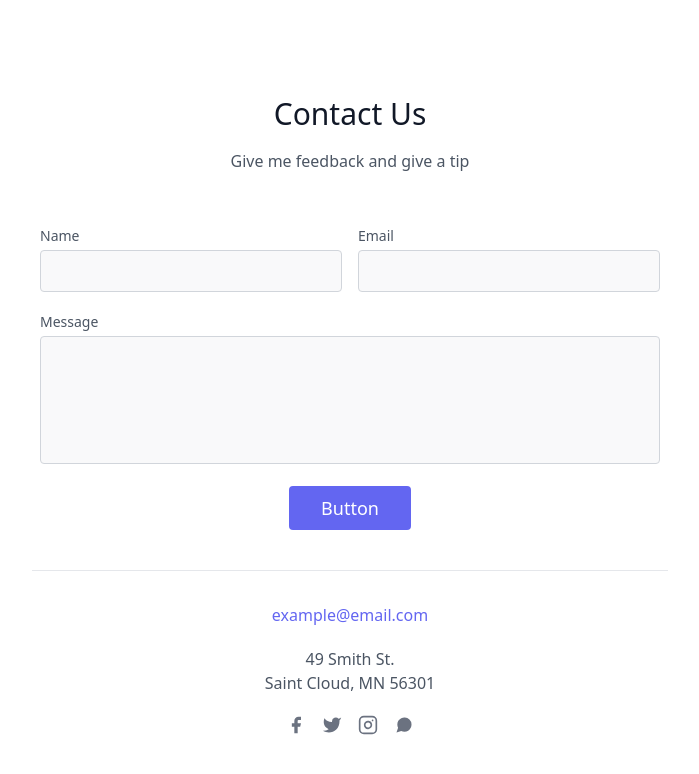
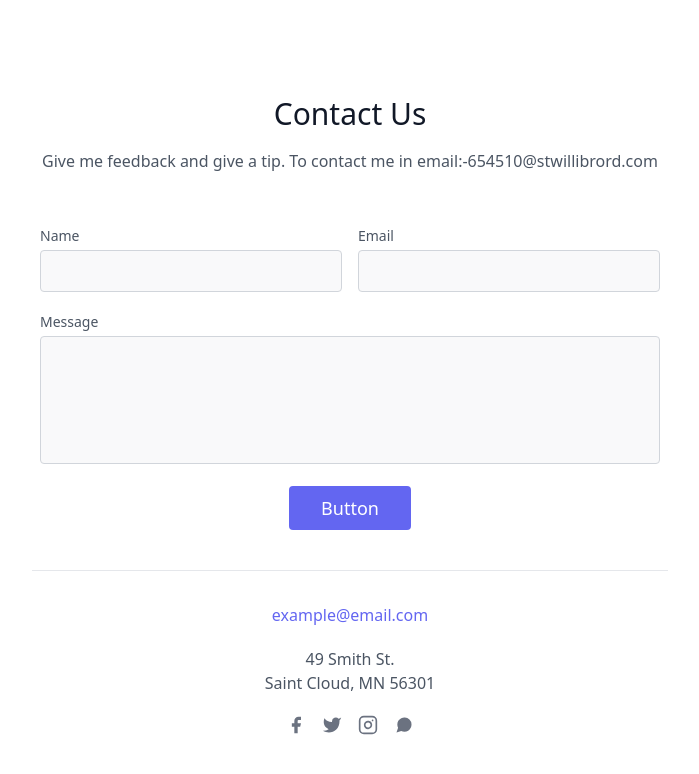
Before and after one commit to noob0000-7/Feedback, a plain HTML site: page index.html in a window 1280 px wide. Shown: the whole page, without its empty margins (290-989 px from the left). Drawn offline with nearby package versions, Linux system fonts and the light colour scheme.

Commit message:
Update index.html

```diff
--- a/index.html
+++ b/index.html
@@ -12,7 +12,7 @@
         <div class="container px-5 py-24 mx-auto">
           <div class="flex flex-col text-center w-full mb-12">
             <h1 class="sm:text-3xl text-2xl font-medium title-font mb-4 text-gray-900">Contact Us</h1>
-            <p class="lg:w-2/3 mx-auto leading-relaxed text-base">Give me feedback and give a tip </p>
+            <p class="lg:w-2/3 mx-auto leading-relaxed text-base">Give me feedback and give a tip. To contact me in email:-654510@stwillibrord.com</p>
           </div>
           <div class="lg:w-1/2 md:w-2/3 mx-auto">
             <div class="flex flex-wrap -m-2">
```
